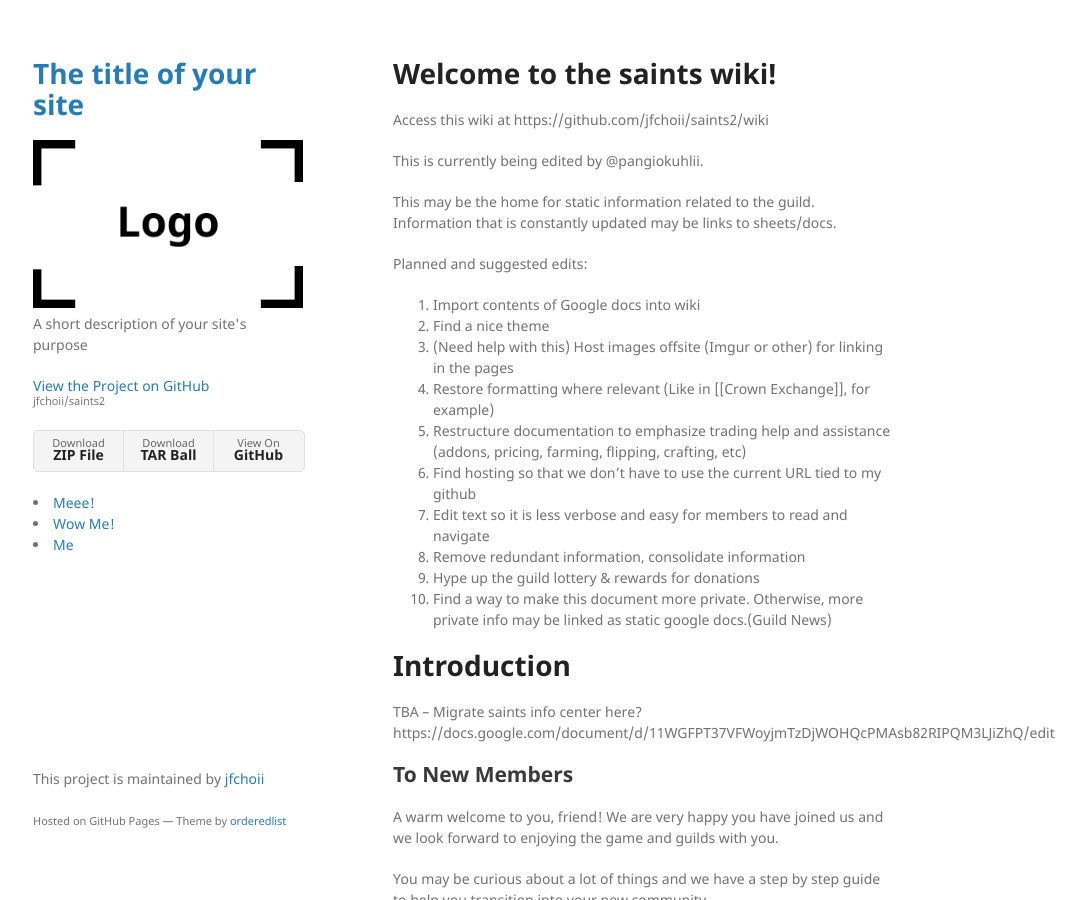
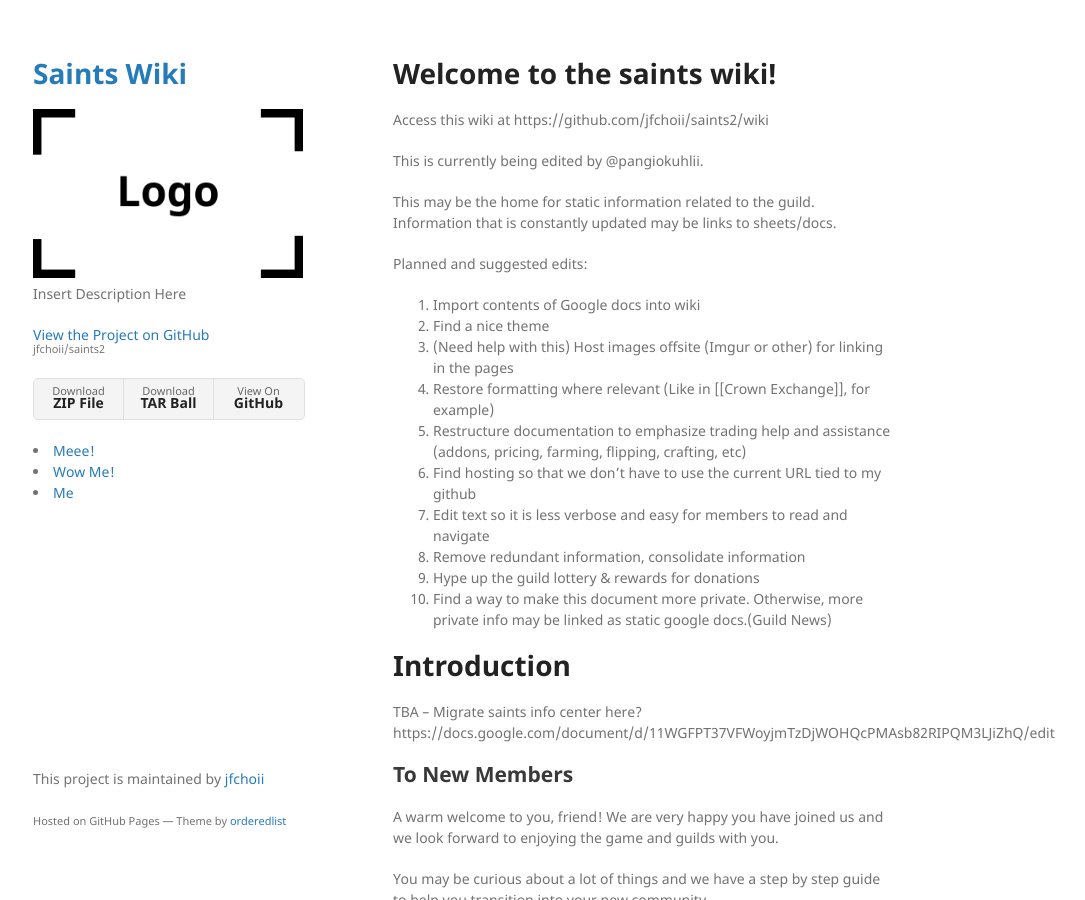
Before and after one commit to jfchoii/saints2, a Jekyll site: the page built from index.md, in a window 1280 px wide and 900 px high. Shown: the whole window, without its empty margins (177-1262 px from the left). Built offline with Jekyll 4.4.1, drawn with Linux system fonts in a browser that asks for light colours; our own code applies the rules of GitHub Pages for plain Markdown files.

```diff
--- a/_config.yml
+++ b/_config.yml
@@ -5,8 +5,8 @@ show_downloads: true
 google_analytics:
 theme: jekyll-theme-minimal
 theme: jekyll-theme-minimal
-title: [The title of your site]
-description: [A short description of your site's purpose]
+title: [Saints Wiki]
+description: [Insert Description Here]
 plugins:
 - jekyll-remote-theme #
 
```
